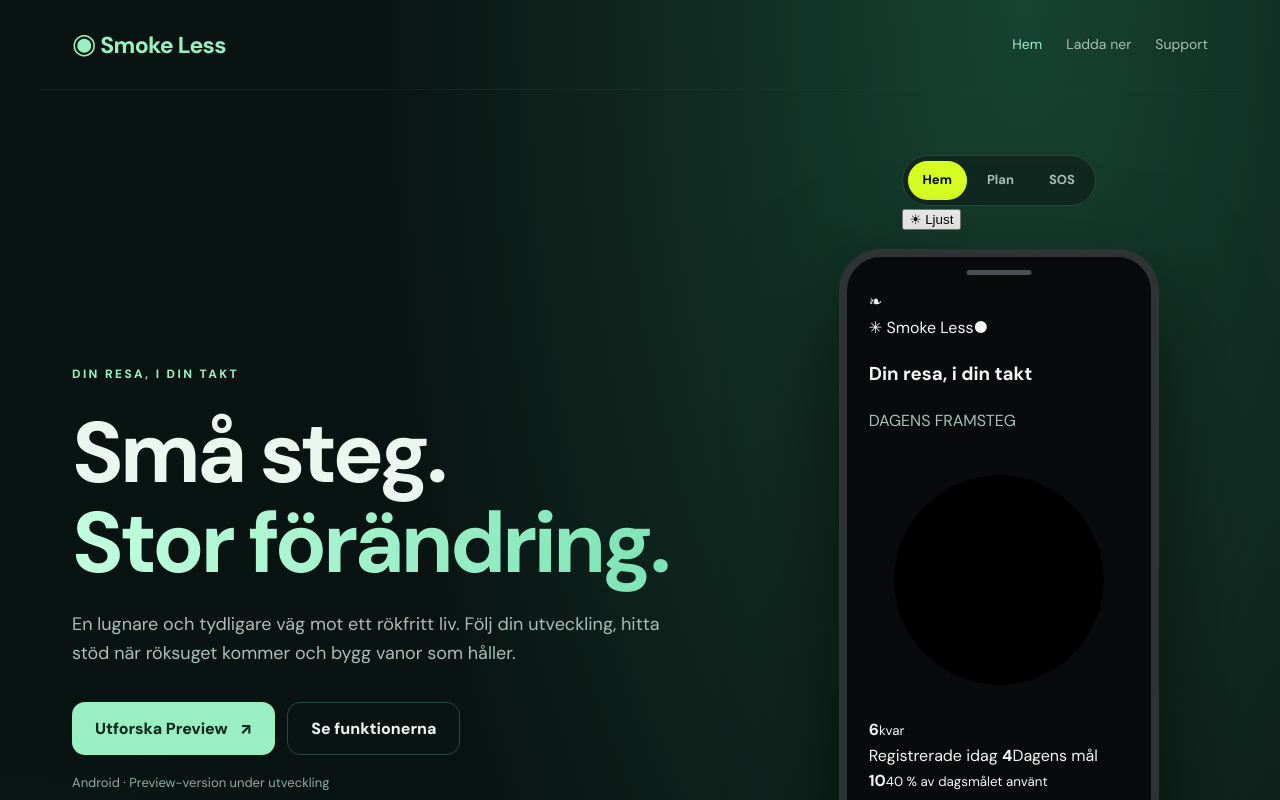
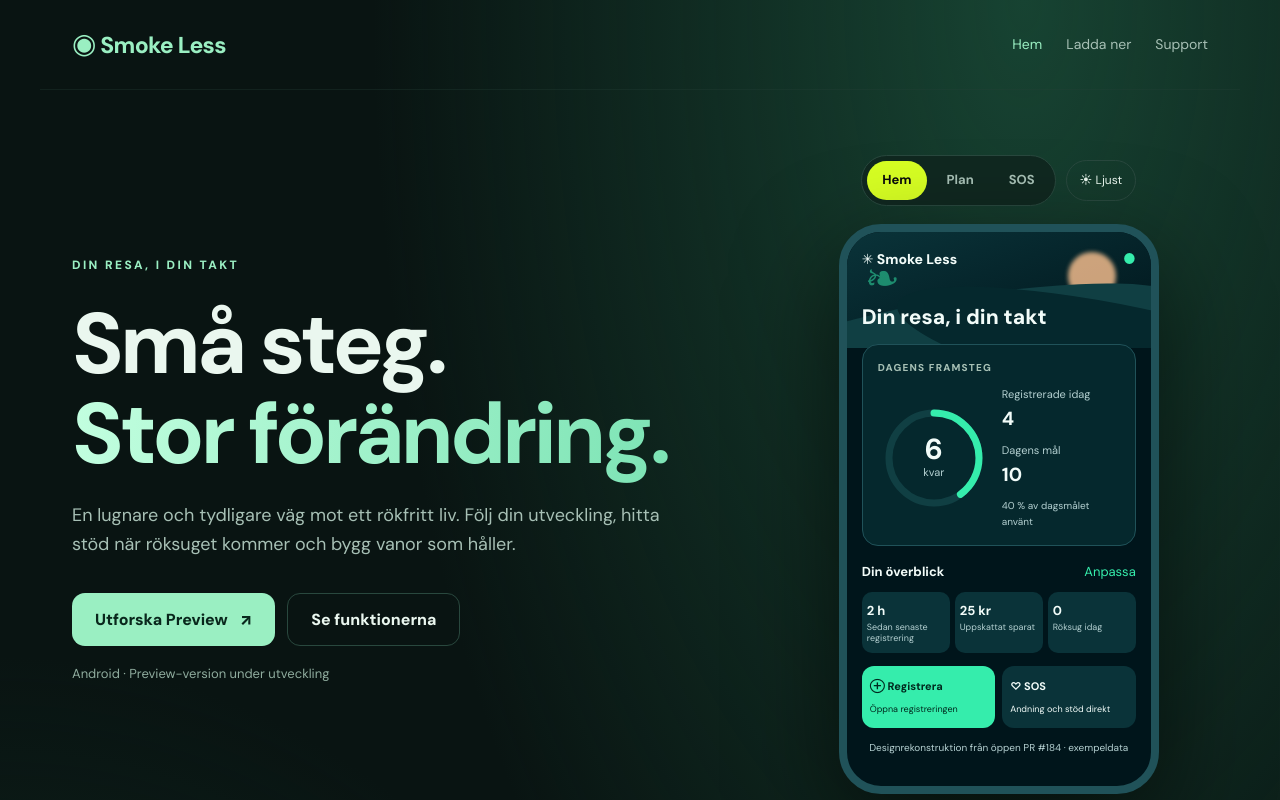
Before and after one commit to Wolfyslayer/Smoke-less-website, a React (Vite) app: page / in a window 1280 px wide. Shown: the top 800 px of the page. Built offline with nearby package versions, Linux system fonts and the light colour scheme.

Commit message:
style(web): implement phase 32 petrol/mint light-dark preview and forest scene

```diff
--- a/src/styles.css
+++ b/src/styles.css
@@ -65,3 +65,60 @@
 .app-phone{will-change:auto}
 @media(hover:hover) and (prefers-reduced-motion:no-preference){.app-quick-actions .app-action{transition:background .2s,border-color .2s}.app-quick-actions .app-action:hover{border-color:#6b7f27;background:#303b16}}
 @media(prefers-reduced-motion:reduce){.app-breathe-button:hover{transform:none}.app-phone{transform:none!important}}
+
+
+/* Phase 32 app design: sourced from open Smoke-less-app PR #184 themeTokens.ts */
+.preview-toolbar{display:flex;align-items:center;justify-content:center;flex-wrap:wrap;gap:10px}
+.preview-theme{background:transparent;border:1px solid var(--line);border-radius:99px;padding:10px 13px;color:var(--text);font:inherit;font-size:12px;cursor:pointer}
+.modern-preview{position:relative;overflow:hidden;isolation:isolate;min-height:600px;padding:0!important;--p-bg:#00151b;--p-surface:#05282d;--p-elevated:#0a3339;--p-soft:#103f43;--p-accent:#35edac;--p-on-accent:#00291e;--p-text:#f2fcf9;--p-muted:#b4d0d1;--p-border:#205259;background:var(--p-bg)!important;color:var(--p-text)!important;border-color:var(--p-border)!important}
+.modern-preview.light{--p-bg:#f1f8f7;--p-surface:#fff;--p-elevated:#e8f3f1;--p-soft:#deeaea;--p-accent:#007d62;--p-on-accent:#fff;--p-text:#082b32;--p-muted:#3a5d63;--p-border:#b8d6d0}
+.modern-scene{height:116px;position:absolute;inset:0 0 auto;overflow:hidden;background:linear-gradient(160deg,var(--p-elevated),var(--p-bg))}
+.scene-sun{position:absolute;top:20px;right:35px;width:48px;height:48px;border-radius:50%;background:#ffc491;opacity:.8;filter:blur(2px)}
+.scene-hill{position:absolute;bottom:-46px;width:160%;height:95px;border-radius:50%;background:var(--p-soft)}
+.scene-hill.one{left:-45%;transform:rotate(-10deg)}
+.scene-hill.two{right:-75%;bottom:-55px;background:var(--p-surface);transform:rotate(12deg)}
+.scene-leaf{position:absolute;top:13px;left:18px;font-size:42px;color:var(--p-accent);opacity:.5}
+.modern-content{position:relative;padding:16px 15px 20px}
+.modern-brand{display:flex;justify-content:space-between;font-weight:800;font-size:14px;margin-bottom:35px}
+.modern-brand span:last-child{color:var(--p-accent)}
+.modern-heading{font-size:21px;line-height:1.2;margin:0 0 14px;font-weight:800}
+.modern-card{background:var(--p-surface);border:1px solid var(--p-border);border-radius:16px;padding:15px;margin-bottom:12px}
+.modern-kicker{font-size:10px;letter-spacing:1.2px;font-weight:800;color:var(--p-muted);margin:0 0 10px}
+.modern-goal-main{display:flex;align-items:center;gap:12px}
+.modern-ring{width:112px;height:112px;flex:0 0 112px;position:relative}
+.modern-ring svg{width:100%;height:100%}
+.modern-ring .ring-track{stroke:var(--p-soft);stroke-width:7;fill:none}
+.modern-ring .ring-fill{stroke:var(--p-accent);stroke-width:7;stroke-linecap:round;fill:none}
+.modern-ring>div{position:absolute;inset:0;display:flex;flex-direction:column;align-items:center;justify-content:center}
+.modern-ring b{font-size:29px;line-height:1}
+.modern-ring small{font-size:11px;color:var(--p-muted)}
+.modern-stats{flex:1;display:flex;flex-direction:column;gap:8px;font-size:11px;color:var(--p-muted)}
+.modern-stats span{display:flex;flex-direction:column}
+.modern-stats b{color:var(--p-text);font-size:19px}
+.modern-stats small{font-size:10px}
+.modern-summary{display:flex;justify-content:space-between;font-size:13px;margin:16px 0 9px}
+.modern-summary span{color:var(--p-accent)}
+.modern-metrics{display:grid;grid-template-columns:repeat(3,minmax(0,1fr));gap:5px}
+.modern-metrics div{background:var(--p-elevated);border-radius:10px;padding:9px 5px;min-width:0}
+.modern-metrics b{display:block;font-size:13px}
+.modern-metrics small{font-size:9px;color:var(--p-muted);line-height:1.25;display:block;overflow-wrap:anywhere}
+.modern-actions{display:grid;grid-template-columns:1fr 1fr;gap:7px;margin-top:13px}
+.modern-actions div{background:var(--p-accent);color:var(--p-on-accent);padding:12px 8px;border-radius:12px}
+.modern-actions div+div{background:var(--p-elevated);color:var(--p-text)}
+.modern-actions strong,.modern-actions small{display:block;font-size:11px}
+.modern-actions small{font-size:9px;margin-top:6px}
+.modern-preview .mock-note{color:var(--p-muted);font-size:10px;margin-top:12px}
+.modern-big{font-size:34px}
+.modern-muted{font-size:12px;color:var(--p-muted);line-height:1.5;margin:8px 0}
+.modern-card h4{font-size:15px;margin:0}
+.modern-plan-track{background:var(--p-soft);height:7px;border-radius:20px;margin-top:18px}
+.modern-plan-track span{display:block;width:45%;height:100%;background:var(--p-accent);border-radius:20px}
+.modern-sos{text-align:center;background:var(--p-elevated)}
+.modern-breathe{display:flex;flex-direction:column;align-items:center;justify-content:center;width:160px;height:160px;border-radius:50%;background:var(--p-soft);border:2px solid var(--p-border);margin:16px auto}
+.modern-breathe span{font-size:34px;color:var(--p-accent)}
+.modern-breathe strong{font-size:13px}
+.modern-breathe small{font-size:10px;color:var(--p-muted)}
+.modern-breath-steps{display:grid;grid-template-columns:repeat(3,1fr);gap:5px;font-size:10px;line-height:1.5}
+.modern-breath-steps span{background:var(--p-surface);border-radius:9px;padding:7px 3px}
+.modern-breathe-button{border:0;border-radius:12px;background:var(--p-accent);color:var(--p-on-accent);font:inherit;font-size:12px;font-weight:800;width:100%;padding:12px;cursor:pointer}
+@media(prefers-reduced-motion:reduce){.modern-preview{transform:none!important}}
```
